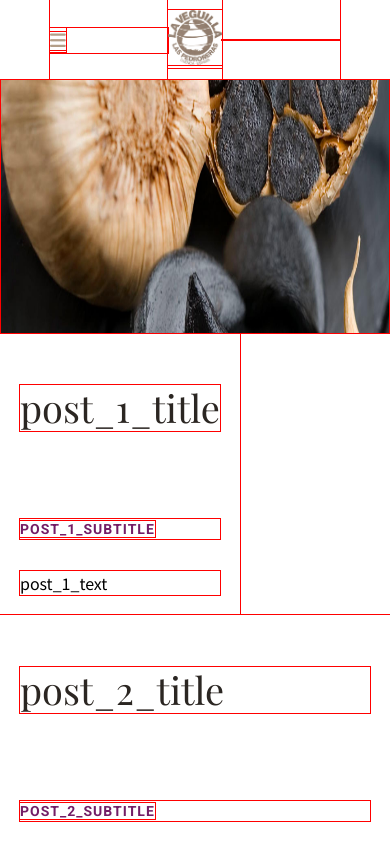
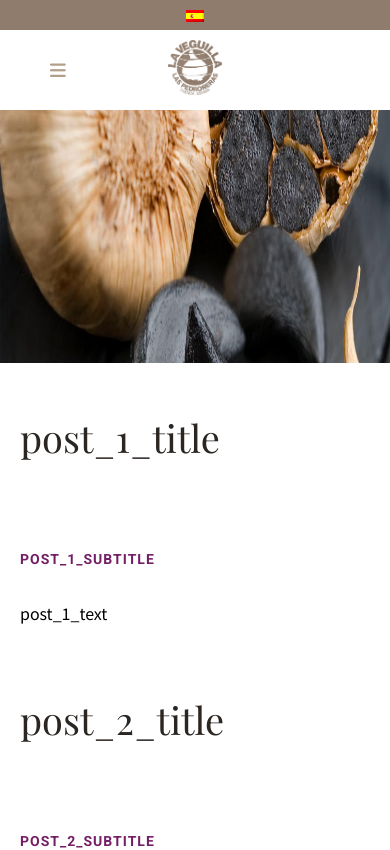
Before and after one commit to matejfeus/agroworld, a React (Create React App) app: page / in a window 390 px wide. Shown: the top 850 px of the page. Built offline with nearby package versions, Linux system fonts and the light colour scheme; a web font is replaced by a local one; what i18next-xhr-backend would draw is missing.

Commit message:
Add multi language support to mobile screen

```diff
--- a/src/components/Header/Header.js
+++ b/src/components/Header/Header.js
@@ -3,17 +3,34 @@ import HeaderMenuList from "./HeaderMenuList";
 import IconUri from "../UI/IconUri";
 import logo from "../../assets/Logo-Ajos-LaVeguilla.png";
 import {useState} from "react";
+import ImageUri from "../UI/ImageUri";
+import { useTranslation } from 'react-i18next'
 
 const Header = () => {
     const [show, setShow] = useState(false);
+    const [lan, changeLane] = useState("en");
+
+    const { t, i18n } = useTranslation();
 
     function toggleShow() {
-        console.log("clicked");
         setShow(!show);
     }
 
+    const changeLanguage = () => {
+        changeLane(lan === "es" ? "en" : "es")
+        i18n.changeLanguage(lan === "es" ? "en" : "es").then(r => {});
+    };
+
     return (
+        <>
+            <div className={classes.multiLanguage}>
+                <div onClick={() => changeLanguage()}>
+                    { lan === "es" ? <ImageUri href_="#" imageName="en.png"/>
+                        : <ImageUri href_="#" imageName="es.png" /> }
+                </div>
+            </div>
             <header className={classes.header}>
+
                 <div className={classes.containerWrapper}>
                     <div className={classes.container}>
                         <div className={classes.burger}>
@@ -39,6 +56,7 @@ const Header = () => {
                     </div>
                 </div>
             </header>
+        </>
     );
 }
 
--- a/src/components/Header/Header.module.css
+++ b/src/components/Header/Header.module.css
@@ -42,3 +42,12 @@
 .icon {
     color: #b39f89;
 }
+
+.multiLanguage {
+    display: flex;
+    align-items: center;
+    justify-content: center;
+    height: 30px;
+    background-color: #907c6c;
+    top: 0px;
+}
--- a/src/index.css
+++ b/src/index.css
@@ -43,5 +43,5 @@ ul {
 }
 
 * {
-    outline: 1px solid red;
+    /*outline: 1px solid red;*/
 }
```
Lines whose indentation alone changed are shown as unchanged.
